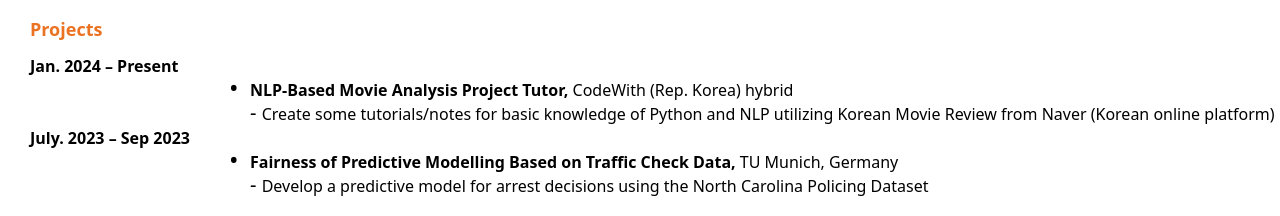
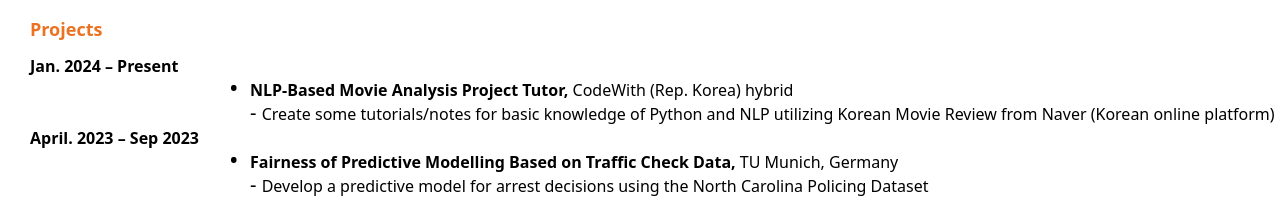
Before and after one commit to PythonToGo/taey_page, a Next.js app: page /about-me in a window 1280 px wide. Shown: the part 800-1016 px from the top of the page. Built offline with nearby package versions, Linux system fonts and the light colour scheme.

Commit message:
correct typo

```diff
--- a/components/aboutme/resume.js
+++ b/components/aboutme/resume.js
@@ -78,7 +78,7 @@ import Layout from '@/components/layout';
                  </div>
              </div>
              <div className={styles.contentsBlocks}>
-                 <div className={styles.date}>July. 2023 – Sep 2023</div>
+                 <div className={styles.date}>April. 2023 – Sep 2023</div>
                  <div className={styles.details}>
                  <div className={styles.bigtitle}>Fairness of Predictive Modelling Based on Traffic Check Data,
                  <span className={styles.label}> TU Munich, Germany </span></div>
```
